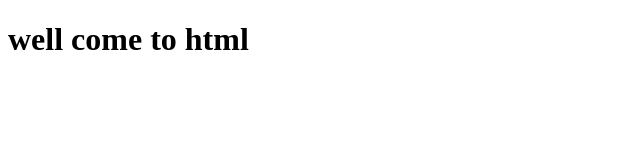
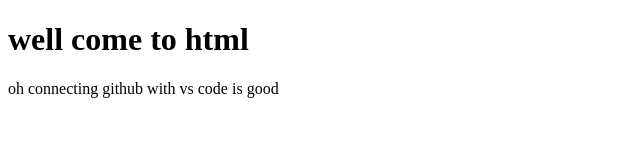
Before and after one commit to Getabalewu/cs4th, a plain HTML site: page index.html in a window 1280 px wide. Shown: the whole page, without its empty margins (0-640 px from the left). Drawn offline with Linux system fonts and the light colour scheme.

Commit message:
secound commit

```diff
--- a/index.html
+++ b/index.html
@@ -7,5 +7,6 @@
 </head>
 <body>
 <h1>well come to html</h1>
+<p>oh connecting github with vs code is good</p>
 </body>
 </html>
```
